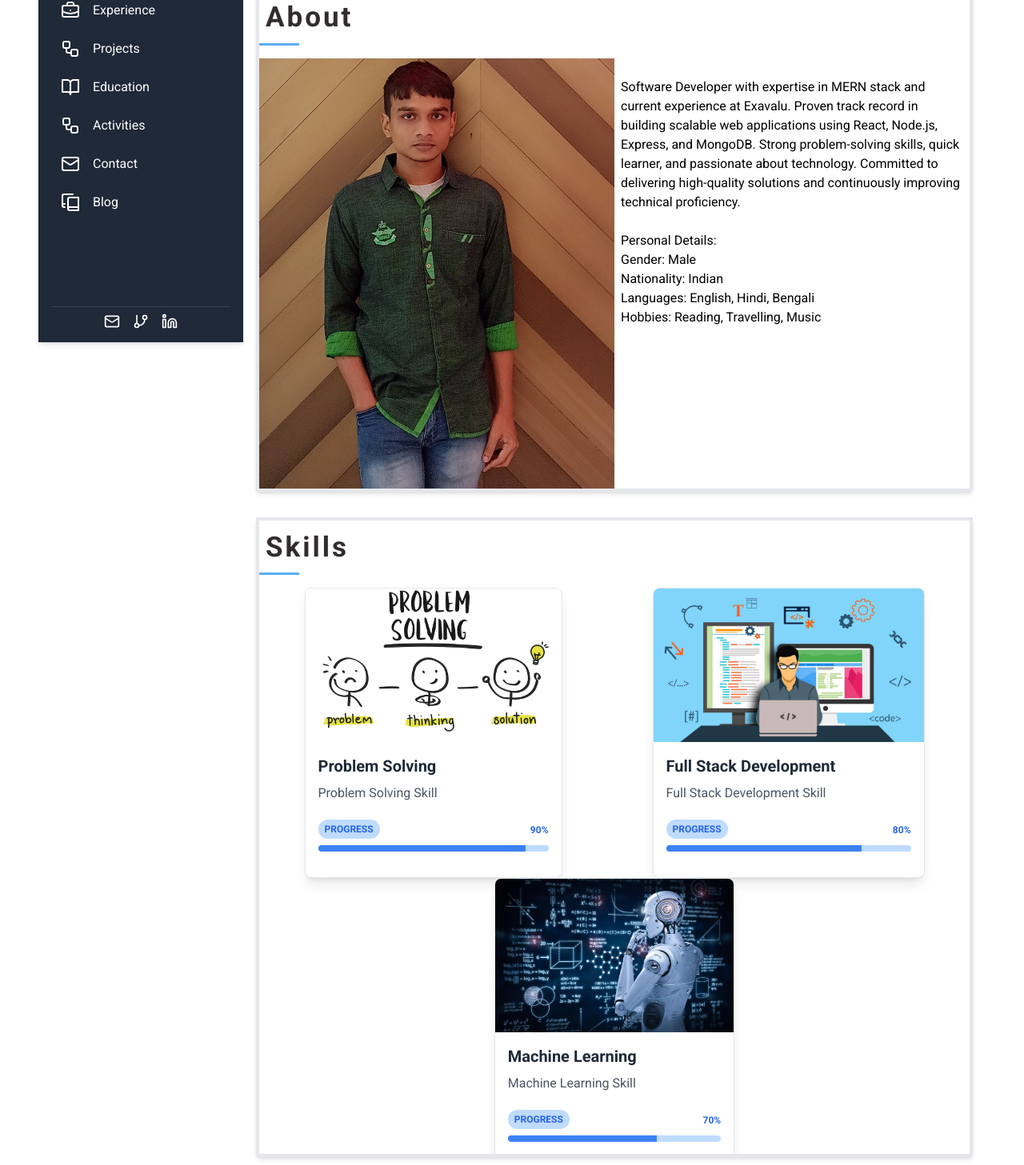
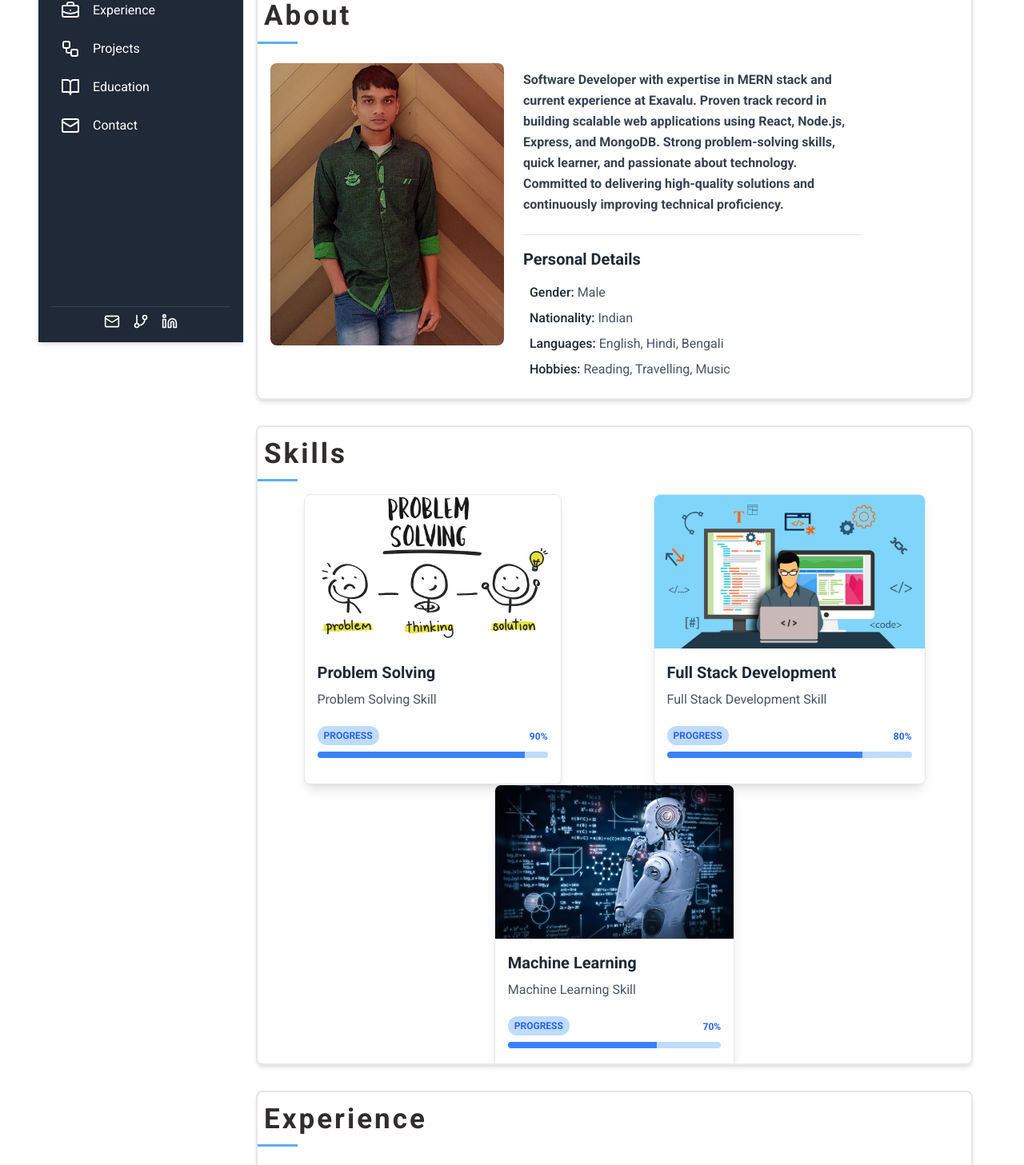
Before and after one commit to BiswajitGhosal2000/portfolio_react, a React (Create React App) app: page / in a window 1280 px wide. Shown: the part 372-1829 px from the top of the page at 80% size. Built offline with nearby package versions, Linux system fonts and the light colour scheme.

Commit message:
Refactor layout and spacing in multiple components for improved aesthetics and responsiveness

```diff
--- a/src/App.js
+++ b/src/App.js
@@ -10,8 +10,8 @@ import Contact from './pages/Contact';
 import Skills from './pages/Skills';
 import Experience from './pages/Experience';
 import Education from './pages/Education';
-import Blog from './pages/blogs/Blog';
-import Activities from './pages/Activities';
+// import Blog from './pages/blogs/Blog';
+// import Activities from './pages/Activities';
 
 const App = () => {
   const [sidebarOpen, setSidebarOpen] = useState(true);
@@ -72,12 +72,12 @@ const App = () => {
           </Layout>
         </section>
 
-        {/* Activities Section */}
+        {/* Activities Section
         <section id="activities" className="py-4">
           <Layout>
             <Activities />
           </Layout>
-        </section>
+        </section> */}
 
         {/* Contact Section */}
         <section id="contact" className="py-4">
@@ -86,12 +86,12 @@ const App = () => {
           </Layout>
         </section>
 
-        {/* Blog Section */}
-        <section id="blog" className="py-4">
+        {/* Blog Section
+         <section id="blog" className="py-4">
           <Layout>
             <Blog />
           </Layout>
-        </section>
+        </section> */}
       </div>
     </div>
   );
--- a/src/pages/About.jsx
+++ b/src/pages/About.jsx
@@ -14,19 +14,26 @@ function About() {
     return (
         <div className="container">
             <HeadingTitle title={"About"} />
-            <div className="">
-
+            <div className="m-2">
                 <div className="w-full flex">
-                    <img src={ProfilePhoto} alt="Profile" className="w-1/2 " />
-                    <div className=" px-2 w-1/2">
-                        <p className="text-pretty my-6">
+                    <img src={ProfilePhoto} alt="Profile" className="w-1/3 m-2 rounded-lg h-fit " />
+                    <div className="w-1/2 bg-white m-2 p-2 rounded-lg">
+                        {/* Description */}
+                        <p className="text-gray-700 font-semibold mb-6 leading-relaxed">
                             {about_data.description}
                         </p>
-                        <h1>Personal Details:</h1>
-                        <p>Gender: {about_data.gender}</p>
-                        <p>Nationality: {about_data.nationality}</p>
-                        <p>Languages: {about_data.Languages.join(', ')}</p>
-                        <p>Hobbies: {about_data.hobbies.join(', ')}</p>
+
+                        {/* Divider */}
+                        <div className="border-t border-gray-200 my-4"></div>
+
+                        {/* Personal Details */}
+                        <h2 className="text-xl font-bold text-gray-800 mb-4">Personal Details</h2>
+                        <div className="space-y-2">
+                            <p className="text-gray-600"><span className="font-medium text-gray-800">&nbsp; Gender:</span> {about_data.gender}</p>
+                            <p className="text-gray-600"><span className="font-medium text-gray-800">&nbsp; Nationality:</span> {about_data.nationality}</p>
+                            <p className="text-gray-600"><span className="font-medium text-gray-800">&nbsp; Languages:</span> {about_data.Languages.join(', ')}</p>
+                            <p className="text-gray-600"><span className="font-medium text-gray-800">&nbsp; Hobbies:</span> {about_data.hobbies.join(', ')}</p>
+                        </div>
                     </div>
                 </div>
             </div>
--- a/src/pages/Contact.jsx
+++ b/src/pages/Contact.jsx
@@ -1,52 +1,112 @@
-import React from 'react';
+import React, { useState } from 'react';
 import HeadingTitle from '../components/HeadingTitle';
 
 function Contact() {
+    const [formData, setFormData] = useState({
+        name: '',
+        email: '',
+        subject: '',
+        message: '',
+    });
+
+    const handleChange = (e) => {
+        const { name, value } = e.target;
+        setFormData((prev) => ({
+            ...prev,
+            [name]: value,
+        }));
+    };
+
+    const handleSubmit = (e) => {
+        e.preventDefault();
+
+        console.log('Form Data:', formData);
+
+        // Submit form data to the URL
+        fetch('https://formsubmit.co/el/pohope', {
+            method: 'POST',
+            headers: {
+                'Content-Type': 'application/json',
+            },
+            body: JSON.stringify(formData),
+        })
+            .then(response => {
+                if (response.ok) {
+                    console.log('Form submitted successfully!');
+                    setFormData({
+                        name: '',
+                        email: '',
+                        subject: '',
+                        message: '',
+                    });
+                } else {
+                    console.error('Form submission failed.');
+                }
+            })
+            .catch(error => {
+                console.error('Error:', error);
+            });
+    };
+
+
     return (
-        <div className="container">
-            <HeadingTitle title={"Contact"} />
-            <div className="max-w-2xl mx-auto bg-gray-50 p-4 rounded-xl shadow-lg border border-gray-200">
-                <form className="space-y-6">
+        <div className="container mx-auto px-4">
+            <HeadingTitle title="Contact" />
+            <div className="max-w-2xl mx-auto my-6 p-6 bg-white rounded-xl shadow-lg border border-gray-200">
+                <form onSubmit={handleSubmit} className="space-y-6">
+                    {/* Name Field */}
                     <div>
-                        <label htmlFor="name" className="block text-lg font-semibold text-gray-800">Name</label>
+                        <label className="block text-lg font-semibold text-gray-800">Name</label>
                         <input
                             type="text"
-                            id="name"
                             name="name"
-                            className="mt-1 block w-full border border-gray-300 rounded-lg shadow-lg focus:outline-none focus:ring-2 focus:ring-blue-500 transition-all duration-300 px-4 py-2 text-gray-800 placeholder-gray-400"
+                            value={formData.name}
+                            onChange={handleChange}
+                            className="mt-1 block w-full border border-gray-300 rounded-lg shadow-sm focus:outline-none focus:ring-2 focus:ring-blue-500 transition-all duration-300 px-4 py-2 text-gray-800 placeholder-gray-400"
                             placeholder="Your Name"
                         />
                     </div>
+
+                    {/* Email Field */}
                     <div>
-                        <label htmlFor="email" className="block text-lg font-semibold text-gray-800">Email</label>
+                        <label className="block text-lg font-semibold text-gray-800">Email</label>
                         <input
                             type="email"
-                            id="email"
                             name="email"
-                            className="mt-1 block w-full border border-gray-300 rounded-lg shadow-lg focus:outline-none focus:ring-2 focus:ring-blue-500 transition-all duration-300 px-4 py-2 text-gray-800 placeholder-gray-400"
+                            value={formData.email}
+                            onChange={handleChange}
+                            className="mt-1 block w-full border border-gray-300 rounded-lg shadow-sm focus:outline-none focus:ring-2 focus:ring-blue-500 transition-all duration-300 px-4 py-2 text-gray-800 placeholder-gray-400"
                             placeholder="Your Email"
                         />
                     </div>
+
+                    {/* Subject Field */}
                     <div>
-                        <label htmlFor="subject" className="block text-lg font-semibold text-gray-800">Subject</label>
+                        <label className="block text-lg font-semibold text-gray-800">Subject</label>
                         <input
                             type="text"
-                            id="subject"
                             name="subject"
-                            className="mt-1 block w-full border border-gray-300 rounded-lg shadow-lg focus:outline-none focus:ring-2 focus:ring-blue-500 transition-all duration-300 px-4 py-2 text-gray-800 placeholder-gray-400"
+                            value={formData.subject}
+                            onChange={handleChange}
+                            className="mt-1 block w-full border border-gray-300 rounded-lg shadow-sm focus:outline-none focus:ring-2 focus:ring-blue-500 transition-all duration-300 px-4 py-2 text-gray-800 placeholder-gray-400"
                             placeholder="Subject"
                         />
                     </div>
+
+                    {/* Message Field */}
                     <div>
-                        <label htmlFor="message" className="block text-lg font-semibold text-gray-800">Message</label>
+                        <label className="block text-lg font-semibold text-gray-800">Message</label>
                         <textarea
-                            id="message"
                             name="message"
+                            value={formData.message}
+                            onChange={handleChange}
                             rows="4"
-                            className="mt-1 block w-full border border-gray-300 rounded-lg shadow-lg focus:outline-none focus:ring-2 focus:ring-blue-500 transition-all duration-300 px-4 py-2 text-gray-800 placeholder-gray-400"
+                            className="mt-1 block w-full border border-gray-300 rounded-lg shadow-sm focus:outline-none focus:ring-2 focus:ring-blue-500 transition-all duration-300 px-4 py-2 text-gray-800 placeholder-gray-400"
                             placeholder="Your Message"
                         />
                     </div>
+
+                    {/* Submit Button */}
                     <div className="text-center">
                         <button
                             type="submit"
--- a/src/pages/Education.jsx
+++ b/src/pages/Education.jsx
@@ -29,7 +29,7 @@ function Education() {
     return (
         <div className="container">
             <HeadingTitle title={"Education"} />
-            <div className="space-y-6">
+            <div className="space-y-6 p-2">
                 {educationalData.map((data, index) => (
                     <div
                         key={index}
--- a/src/pages/Experience.jsx
+++ b/src/pages/Experience.jsx
@@ -59,9 +59,11 @@ const Experience = () => {
     return (
         <div className="container">
             <HeadingTitle title={"Experience"} />
-            {experiences.map((experience, index) => (
-                <Timeline key={index} organizationLogo={experience.organizationLogo} title={experience.title} description={experience.description} date={experience.date} skills={experience.skills} certificate={experience.certificate} />
-            ))}
+            <div className="p-2">
+                {experiences.map((experience, index) => (
+                    <Timeline key={index} organizationLogo={experience.organizationLogo} title={experience.title} description={experience.description} date={experience.date} skills={experience.skills} certificate={experience.certificate} />
+                ))}
+            </div>
         </div >
     );
 };
--- a/src/pages/Layout.jsx
+++ b/src/pages/Layout.jsx
@@ -5,7 +5,7 @@ const Layout = ({ children }) => {
     return (
         <div
             className="flex  max-h-screen transition-all
-            border-4 duration-300 overflow-y-scroll bg-transparent shadow-md"
+            border-2 rounded-lg duration-300 overflow-y-auto bg-transparent shadow-md"
         >
             {children}
         </div>
--- a/src/pages/Sidebar.jsx
+++ b/src/pages/Sidebar.jsx
@@ -1,5 +1,5 @@
 import React from 'react';
-import { Menu, X, User, Mail, Linkedin, GitBranchIcon, Home, BriefcaseBusinessIcon, LucideWorkflow, BookOpenIcon, BookCopyIcon, BookAIcon } from 'lucide-react';
+import { Menu, X, User, Mail, Linkedin, GitBranchIcon, Home, BriefcaseBusinessIcon, LucideWorkflow, BookOpenIcon, BookAIcon } from 'lucide-react';
 import profilephoto from '../assets/img/photo/profilephoto.png';
 
 // Sidebar Navigation Data
@@ -10,9 +10,9 @@ const sidebar_data = [
     { name: 'Experience', icon: BriefcaseBusinessIcon, link: '#experience' },
     { name: 'Projects', icon: LucideWorkflow, link: '#projects' },
     { name: 'Education', icon: BookOpenIcon, link: '#education' },
-    { name: 'Activities', icon: LucideWorkflow, link: '#activities' },
+    // { name: 'Activities', icon: LucideWorkflow, link: '#activities' },
     { name: 'Contact', icon: Mail, link: '#contact' },
-    { name: 'Blog', icon: BookCopyIcon, link: '#blog' },
+    // { name: 'Blog', icon: BookCopyIcon, link: '#blog' },
 ];
 
 // Sidebar Footer Data
--- a/src/pages/Skills.jsx
+++ b/src/pages/Skills.jsx
@@ -96,26 +96,26 @@ function Skills() {
                     <Card key={index} src={skill.img} cardTitle={skill.name} cardDescription={skill.description} progressValue={skill.progressValue} />
                 ))}
             </div>
-            <div className="mt-2">
+            <div className="m-2">
                 <h2>Programming Language:</h2>
                 {Programming_Language.map((language, index) => (
                     <i key={index} className={language.icon}>{language.name}&nbsp;&nbsp;&nbsp;</i>
                 ))
                 }
             </div>
-            <div className="mt-2">
+            <div className="m-2">
                 <h2>Tools:</h2>
                 {tools.map((tool, index) => (
                     <i key={index} className={tool.icon}> {tool.name}&nbsp;&nbsp;&nbsp;</i>
                 ))}
             </div>
-            <div className="mt-2">
+            <div className="m-2">
                 <h2>Database:</h2>
                 {database_skills.map((database, index) => (
                     <i key={index} className={database.icon}> {database.name}&nbsp;&nbsp;&nbsp;</i>
                 ))}
             </div>
-            <div className="mt-2">
+            <div className="m-2">
                 <h2>Web Technologies:</h2>
                 {webTechnologiesSkills.map((skill, index) => (
                     <i key={index} className={skill.icon}> {skill.name}&nbsp;&nbsp;&nbsp;</i>
```
